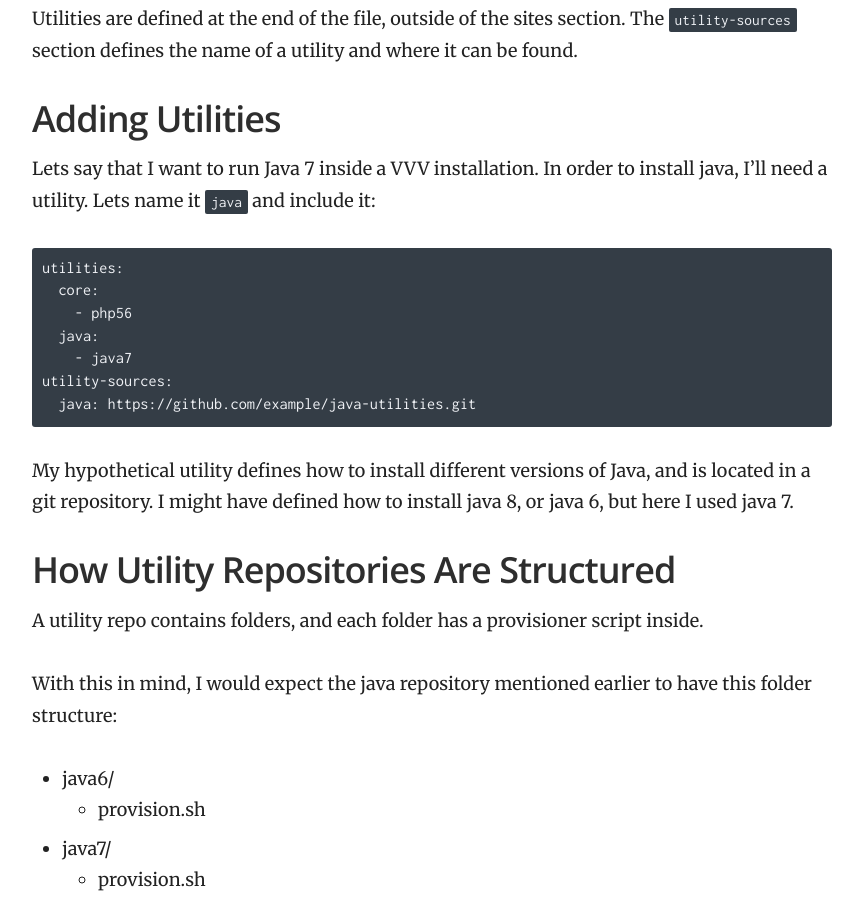
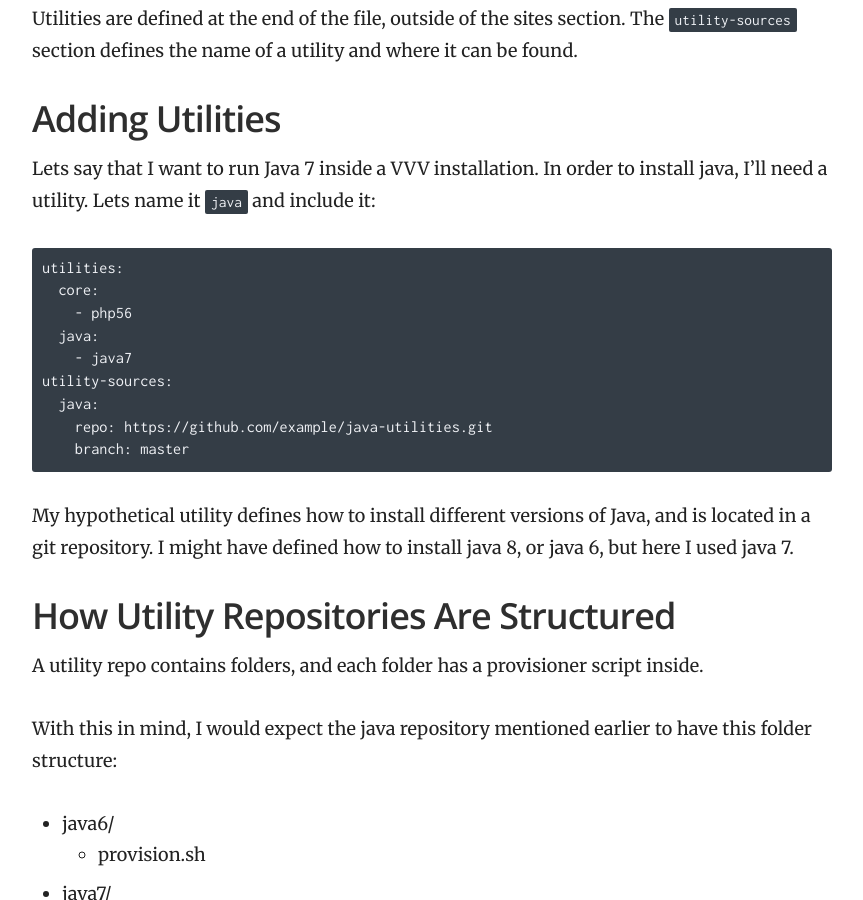
Before and after one commit to Varying-Vagrant-Vagrants/varyingvagrantvagrants.org, a Jekyll site: the page built from docs/en-US/utilities.md, in a window 1280 px wide and 900 px high, scrolled down 698 px. Shown: the whole window, without its empty margins (358-1221 px from the left). Built offline with Jekyll 4.4.1, drawn with Linux system fonts in a browser that asks for light colours.

Commit message:
update the example of a utility source to include the branch

````diff
--- a/docs/en-US/utilities.md
+++ b/docs/en-US/utilities.md
@@ -38,7 +38,9 @@ utilities:
   java:
     - java7
 utility-sources:
-  java: https://github.com/example/java-utilities.git
+  java:
+    repo: https://github.com/example/java-utilities.git
+    branch: master
 ```
 
 My hypothetical utility defines how to install different versions of Java, and is located in a git repository. I might have defined how to install java 8, or java 6, but here I used java 7.
````
